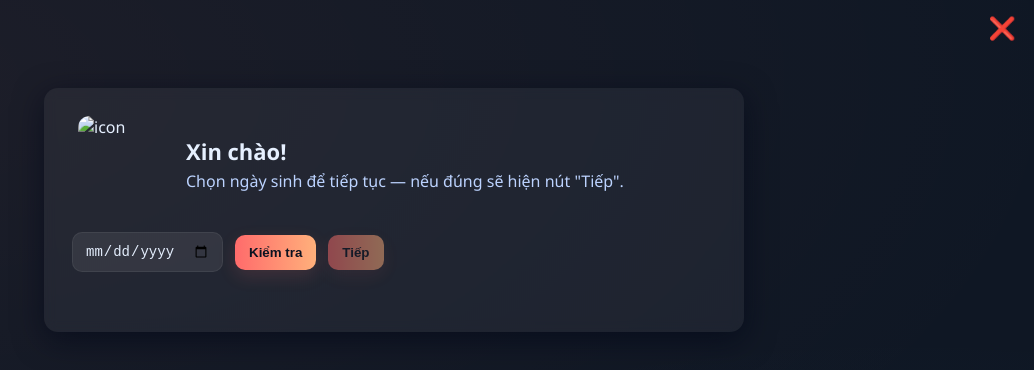
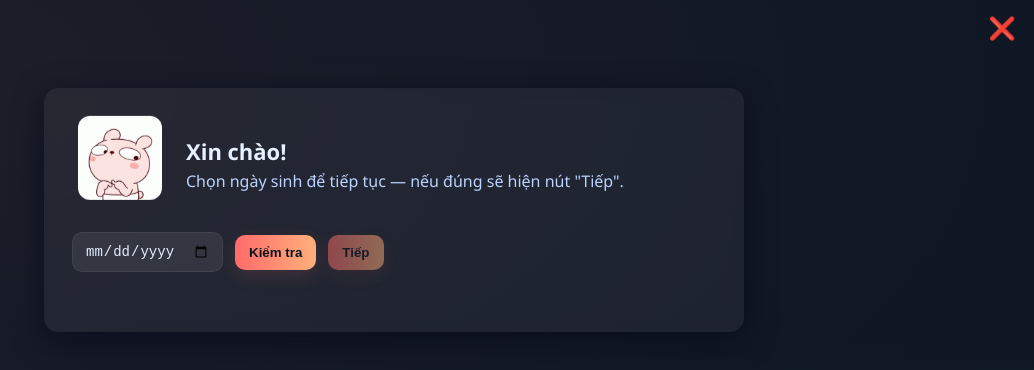
Before and after one commit to NHHHHHUuy/TuTuu, a plain HTML site: page index.html in a window 1280 px wide. Shown: the whole page, without its empty margins (246-1280 px from the left). Drawn offline with Linux system fonts and the light colour scheme; the site is published under a folder, as on GitHub Pages, so addresses that start at the root find nothing; files whose address does not match are found by name.

Commit message:
Update index.html

```diff
--- a/index.html
+++ b/index.html
@@ -211,7 +211,7 @@ button[disabled]{opacity:0.5;cursor:not-allowed;}
 <div class="wrap">
   <div class="card">
     <div class="intro">
-      <div class="icon"><img src="/xinchao.gif" alt="icon" style="width:84px;height:84px;border-radius:12px;object-fit:cover"></div>
+      <div class="icon"><img src="xinchao.gif" alt="icon" style="width:84px;height:84px;border-radius:12px;object-fit:cover"></div>
       <div>
         <h1>Xin chào!</h1>
         <p>Chọn ngày sinh để tiếp tục — nếu đúng sẽ hiện nút "Tiếp".</p>
```
